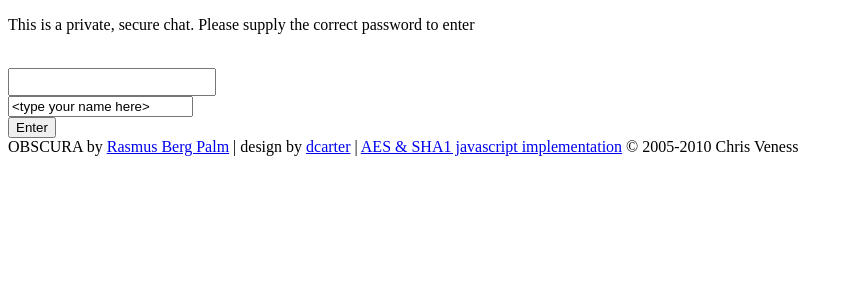
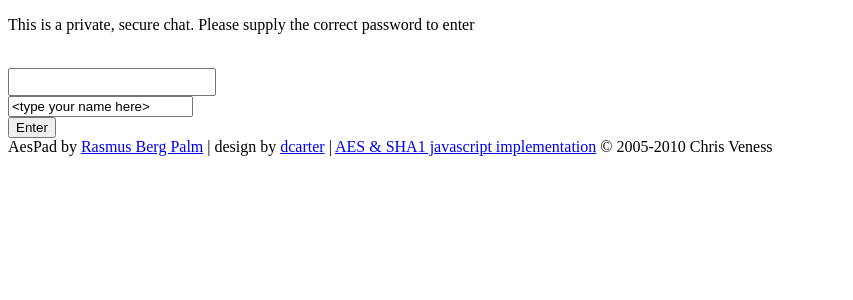
Before and after one commit to rasmusbergpalm/AESpad, a CakePHP app: template app/views/chats/view.ctp in a window 1280 px wide. Shown: the top 300 px of the page, without its empty margins (0-853 px from the left). Run offline with PHP 8.4 and a stand-in for CakePHP, Linux system fonts and the light colour scheme; the template is opened without the code that fills it, so the values that code supplies are empty; some libraries are stand-ins or nearby versions.

Commit message:
renamed to aespad added gnu license added sanitize js to remove html from messages

```diff
--- a/app/views/chats/view.ctp
+++ b/app/views/chats/view.ctp
@@ -2,20 +2,20 @@
 /*
 Copyright 2010 Rasmus Berg Palm
 
-This file is part of Obscura.
+This file is part of AesPad.
 
-Obscura is free software: you can redistribute it and/or modify
+AesPad is free software: you can redistribute it and/or modify
 it under the terms of the GNU General Public License as published by
 the Free Software Foundation, either version 3 of the License, or
 (at your option) any later version.
 
-Obscura is distributed in the hope that it will be useful,
+AesPad is distributed in the hope that it will be useful,
 but WITHOUT ANY WARRANTY; without even the implied warranty of
 MERCHANTABILITY or FITNESS FOR A PARTICULAR PURPOSE.  See the
 GNU General Public License for more details.
 
 You should have received a copy of the GNU General Public License
-along with Obscura.  If not, see <http://www.gnu.org/licenses/>.
+along with AesPad.  If not, see <http://www.gnu.org/licenses/>.
 */
 ?>
 
@@ -23,7 +23,7 @@ along with Obscura.  If not, see <http://www.gnu.org/licenses/>.
 
     function periodicalUpdater(message_id) {
 
-        new Ajax.Request('/obscura/messages/messages/<?php echo $Chat["Chat"]["id"] ?>/'+message_id, {
+        new Ajax.Request('/aespad/messages/messages/<?php echo $Chat["Chat"]["id"] ?>/'+message_id, {
             method: 'get',
             onSuccess: function(transport) {
                 messages = eval('(' + transport.responseText + ')');
@@ -52,7 +52,12 @@ along with Obscura.  If not, see <http://www.gnu.org/licenses/>.
     function decrypt(ciphertext){
         var password = $('password').value + "<?php echo $Chat['Chat']['salt'] ?>";
         var plaintext = Aes.Ctr.decrypt(ciphertext, password, 256);
-        return plaintext;
+        return sanitize(plaintext);
+    }
+
+    function sanitize(str){
+        var pat = /[\w?,.!:)(\s]/g;
+        return str.match(pat).join('');
     }
 
     function nl2br (str) {
@@ -92,7 +97,7 @@ along with Obscura.  If not, see <http://www.gnu.org/licenses/>.
         if($('name').value != '' && $('password').value != ''){
             var password = $('password').value + "<?php echo $Chat['Chat']['salt'] ?>";
 
-            new Ajax.Request("/obscura/chats/signin/<?php echo $Chat['Chat']['id'] ?>", {
+            new Ajax.Request("/aespad/chats/signin/<?php echo $Chat['Chat']['id'] ?>", {
                 method: 'post',
                 parameters: "message="+Sha1.hash(password)+"&author="+Aes.Ctr.encrypt($('name').value, password, 256),
                 onSuccess: function(transport){
--- a/app/views/layouts/default.ctp
+++ b/app/views/layouts/default.ctp
@@ -1,9 +1,29 @@
+<?php
+/*
+Copyright 2010 Rasmus Berg Palm
+
+This file is part of AesPad.
+
+AesPad is free software: you can redistribute it and/or modify
+it under the terms of the GNU General Public License as published by
+the Free Software Foundation, either version 3 of the License, or
+(at your option) any later version.
+
+AesPad is distributed in the hope that it will be useful,
+but WITHOUT ANY WARRANTY; without even the implied warranty of
+MERCHANTABILITY or FITNESS FOR A PARTICULAR PURPOSE.  See the
+GNU General Public License for more details.
+
+You should have received a copy of the GNU General Public License
+along with AesPad.  If not, see <http://www.gnu.org/licenses/>.
+*/
+?>
 <!DOCTYPE html PUBLIC "-//W3C//DTD XHTML 1.1//EN" "http://www.w3.org/TR/xhtml11/DTD/xhtml11.dtd">
 <html xmlns="http://www.w3.org/1999/xhtml" xml:lang="en">
     <head>
         <?php echo $this->Html->charset(); ?>
     	<title>
-    		Obscura | <?php echo $title_for_layout; ?>
+    		AesPad | <?php echo $title_for_layout; ?>
     	</title>
         <?php
             echo $html->meta('icon');
@@ -33,7 +53,7 @@
             </div>
 
             <div id="footer">
-                OBSCURA by <a href='http://bergpalm.dk'>Rasmus Berg Palm</a>
+                AesPad by <a href='http://bergpalm.dk'>Rasmus Berg Palm</a>
                 |
                 design by <a href="http://www.dcarter.co.uk">dcarter</a>
                 |
```
Also changed, not shown: app/app_controller.php (+20 -0 lines), app/controllers/chats_controller.php (+4 -4 lines), app/controllers/messages_controller.php (+4 -4 lines), app/views/chats/messages.ctp (+4 -19 lines), app/views/messages/add.ctp (deleted, +0 -13 lines), app/views/messages/messages.ctp (+4 -19 lines).
